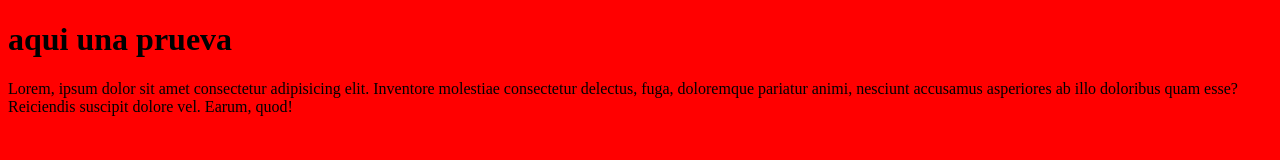
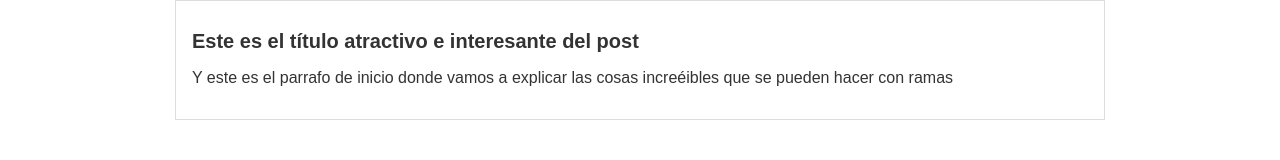
Before and after one commit to gjmcdev/ejerCurGit, a plain HTML site: page index.html in a window 1280 px wide. Drawn offline with Linux system fonts and the light colour scheme.

Commit message:
actualizacion de post

```diff
--- a/css/style.css
+++ b/css/style.css
@@ -1,3 +1,22 @@
-body{
-    background-color: red;
+body
+{
+    color: #333;
+    text-align: center;
+    font-family: "Arial";
+    font-size: 16px;
+    margin: 0;
+    padding: 0;
 }
+#container
+{
+    width: 70%;
+    padding: 1em;
+    text-align: left;
+    border: 1px solid #DDD;
+    margin: 0 auto;
+}
+
+#container h1
+{
+    font-size: 20px;
+}
--- a/index.html
+++ b/index.html
@@ -8,7 +8,11 @@
   <link rel="stylesheet" href="./css/style.css">
 </head>
 <body>
-  <h1>aqui una prueva</h1>
-    <p>Lorem, ipsum dolor sit amet consectetur adipisicing elit. Inventore molestiae consectetur delectus, fuga, doloremque pariatur animi, nesciunt accusamus asperiores ab illo doloribus quam esse? Reiciendis suscipit dolore vel. Earum, quod!</p>
+  <div id="container">
+      <div id="post">
+          <h1>Este es el título atractivo e interesante del post</h1>
+          <p>Y este es el parrafo de inicio donde vamos a explicar las cosas increéibles que se pueden hacer con ramas</p>
+      </div>
+  </div>
 </body>
 </html>
```
